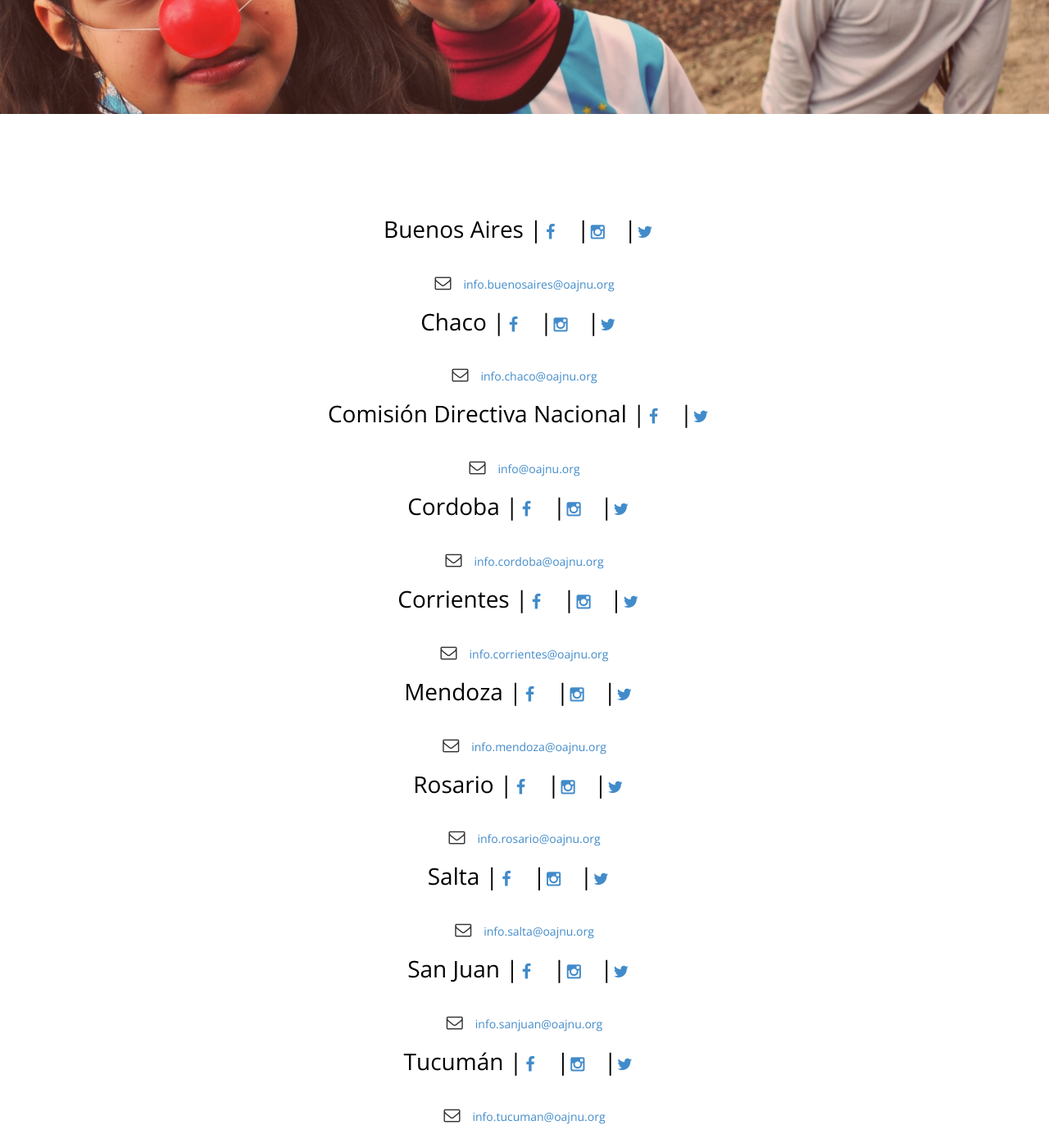
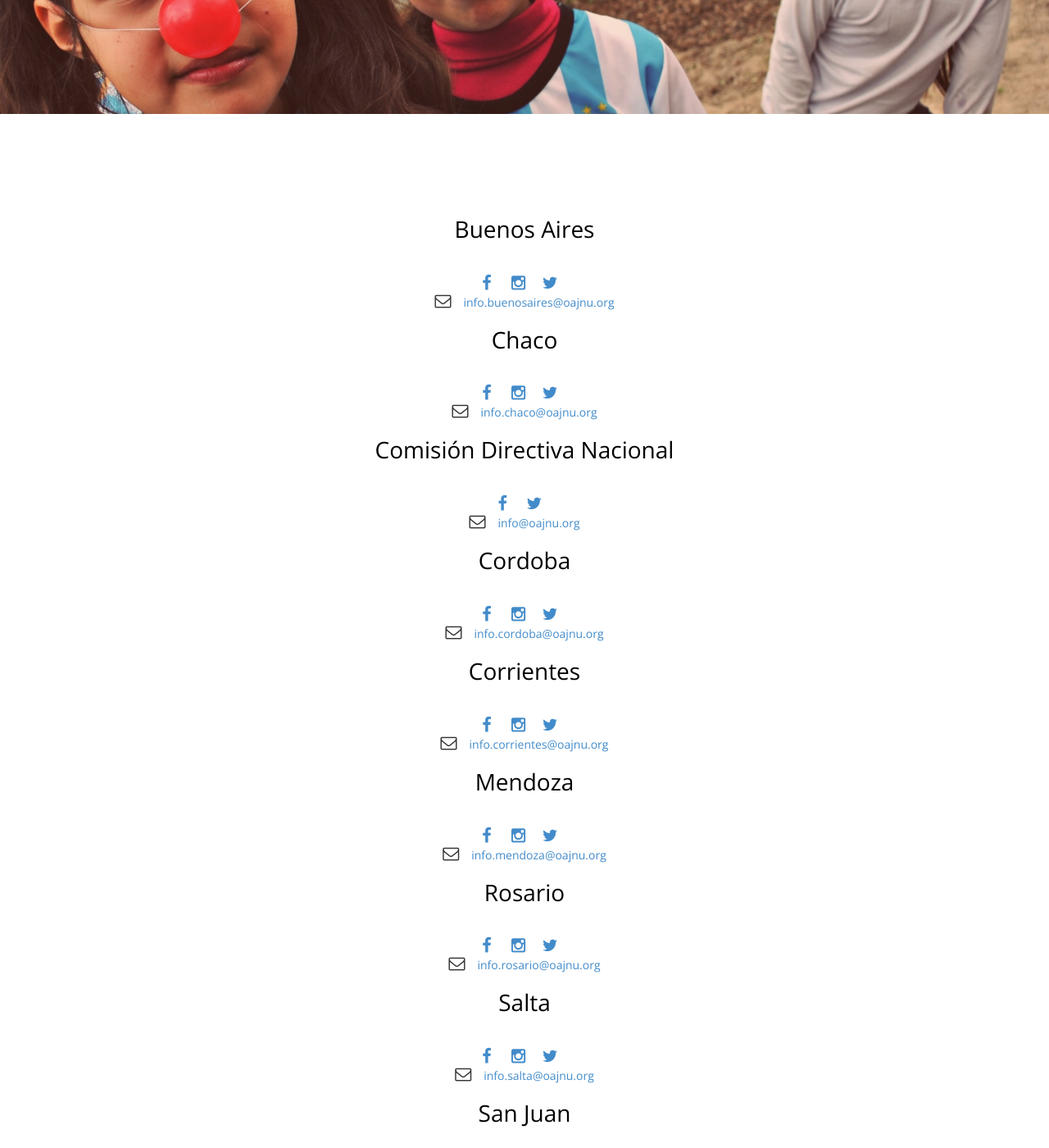
Before and after one commit to OAJNU/oajnu.github.io, a Jekyll site: the page built from contactanos.html, in a window 1280 px wide and 1400 px high, scrolled down 324 px. Shown: the whole window at 82% size. Built offline with Jekyll 4.4.1, drawn with Linux system fonts in a browser that asks for light colours; nearby versions of some CDN libraries; some web fonts are replaced.

Commit message:
Editando contacto

```diff
--- a/contactanos.html
+++ b/contactanos.html
@@ -26,15 +26,13 @@ permalink: /contactanos/
           <ul class="address-block">
             {% for sede in site.sedes %}
             <li>
-              <h2>
-                {{ sede.title | uppercase }}
-                {% if sede.socialmedia.size > 0 %}
-                {% for socialmedia in sede.socialmedia %}
-                |<a href="https://www.{{ socialmedia[0] }}.com/{{ socialmedia[1] }}" title="{{ socialmedia[0] }}"><i class="fa fa-{{ socialmedia[0] }}"></i></a>
-                {% endfor %}
-                {% endif %}
-              </h2>
-              <i class="fa fa-envelope-o"></i><a href="mailto:{{ sede.email }}"  title="Email">{{ sede.email }}</a>
+              <h2>{{ sede.title | uppercase }}</h2>
+              {% if sede.socialmedia.size > 0 %}
+              {% for socialmedia in sede.socialmedia %}
+              <a href="https://www.{{ socialmedia[0] }}.com/{{ socialmedia[1] }}" title="{{ socialmedia[0] }}"><i class="fa fa-{{ socialmedia[0] }}"></i></a>
+              {% endfor %}
+              {% endif %}
+              <br><i class="fa fa-envelope-o"></i><a href="mailto:{{ sede.email }}"  title="Email">{{ sede.email }}</a>
             </li>
             {% endfor %}
           </ul>
```
